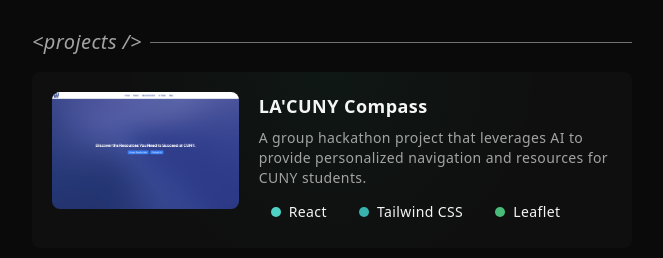
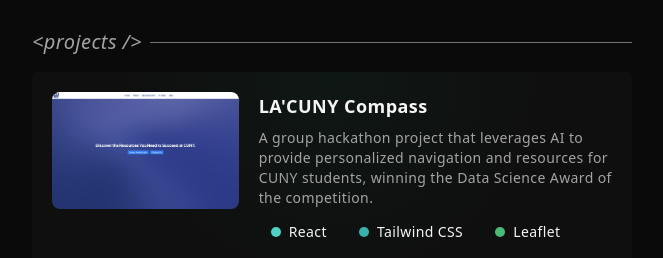
Before and after one commit to wilsonliu2/portfolio, a React (Vite) app: page / in a window 1280 px wide. Shown: the part 1040-1298 px from the top of the page, without its empty margins (308-971 px from the left). Built offline with nearby package versions, Linux system fonts and the light colour scheme.

Commit message:
Update project description

```diff
--- a/src/sections/Projects.jsx
+++ b/src/sections/Projects.jsx
@@ -29,7 +29,7 @@
       <ProjectCard
         image={cunyCompass}
         title="LA'CUNY Compass"
-        description="A group hackathon project that leverages AI to provide personalized navigation and resources for CUNY students."
+        description="A group hackathon project that leverages AI to provide personalized navigation and resources for CUNY students, winning the Data Science Award of the competition."
         technologies={["React", "Tailwind CSS", "Leaflet"]}
         repoLink="https://github.com/crosve/CTP-Hack"
         demoLink="https://ctp-hack.vercel.app/"
```
